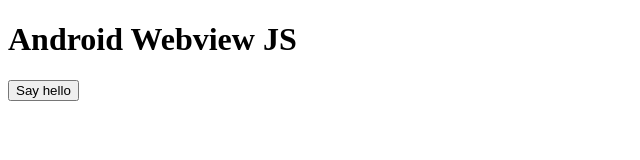
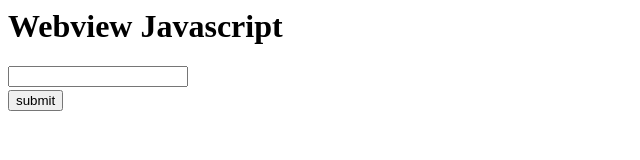
Before and after one commit to amitsin6h/android-webview-js, a plain HTML site: page index.html in a window 1280 px wide. Shown: the whole page, without its empty margins (0-640 px from the left). Drawn offline with Linux system fonts and the light colour scheme.

Commit message:
new index.html

```diff
--- a/index.html
+++ b/index.html
@@ -1,21 +1,30 @@
-<!DOCTYPE html>
-<html>
-<head>
-<meta charset="UTF-8">
-<meta name="viewport" content="width=device-width; user-scalable=0;" />
-<title>Android Webview JS</title>
-</head>
-<body>
-<h1>Android Webview JS</h1>
+<!DOCTYPE >
+<html xmlns="http://www.w3.org/1999/xhtml" debug="true">
+    <head>
+        <meta http-equiv="Content-Type" content="text/html; charset=utf-8" />
+        <meta name="viewport"
+          content="width=device-width, initial-scale=1.0, maximum-scale=1.0, user-scalable=0">
+        <meta name="apple-mobile-web-app-capable" content="yes">
+        <meta name="viewport" content="target-densitydpi=device-dpi" />
+        <script type="text/javascript">
+           function init()
+           {
+        	   var testVal = document.getElementById('mytextId').value;
+        	   AndroidFunction.showToast(testVal);
+           }
+        </script>
+    </head>
+    <body>
+        <h1>Webview Javascript</h1>
+        <div style="float: left;width: 50%;">
+           <input type="text" style="width: 180px;"
+                   name="myText" id="mytextId" />
 
-<script type="text/javascript">
-    function showAndroidToast(toast) {
-        Android.showToast(toast);
-    }
-</script>
-
-<input type="button" value="Say hello" onClick="showAndroidToast('Hello Android!')" />
-
-
-</body>
+        </div>
+        <div style="clear: both;height: 3px;"> </div>
+        <div>
+          <input value="submit" type="button" name="submit"
+            id="btnSubmit" onclick="javascript:return init();" />
+        </div>
+    </body>
 </html>
```
